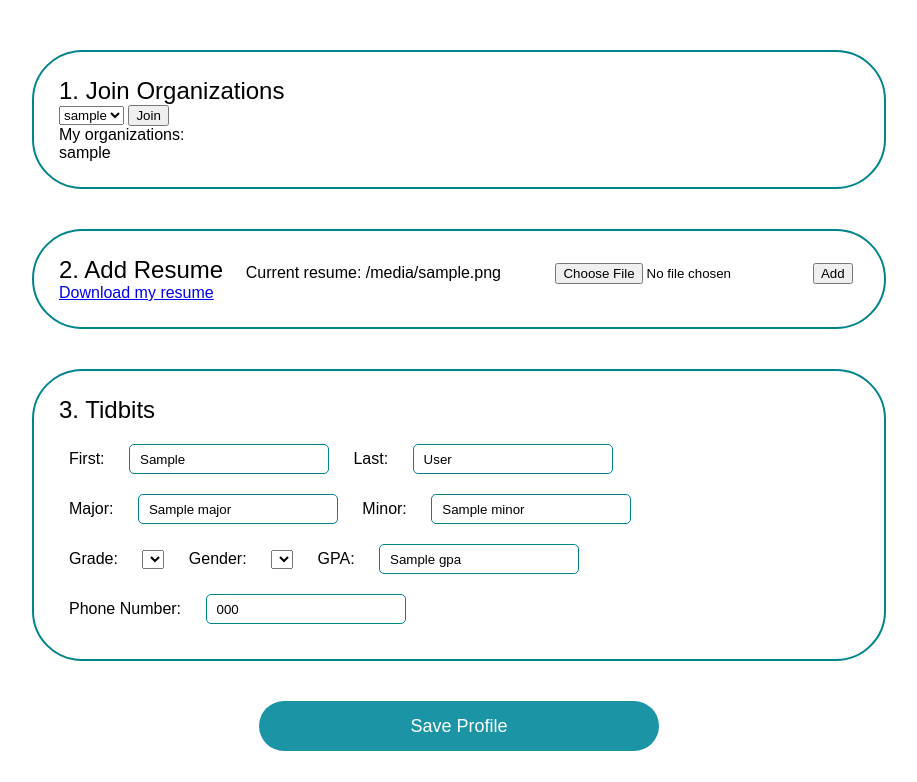
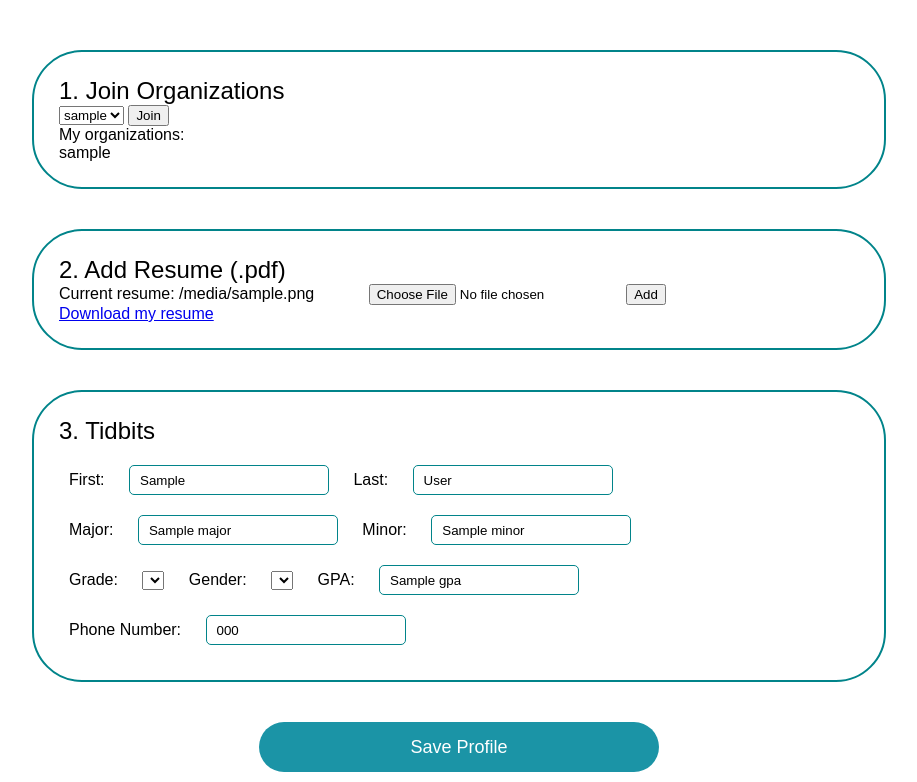
Before and after one commit to BHe87/ResumeHub, a Flask app: template templates/profile.html in a window 1280 px wide. Shown: the part 51-833 px from the top of the page, without its empty margins (181-1098 px from the left). Before the commit the page ends 802 px from the top, so only its background shows below. Run offline with Flask 2, Linux system fonts and the light colour scheme; tables that the repository leaves empty hold one stand-in row (values such as "Sample post"); the template is opened without the code that fills it: values that come from a table or form of the project are taken from there, most other values are stand-ins (such as "Sample title", 1, 10 or a date in 2020); lists and menus that the app fills with data are empty; some web fonts are replaced.

Commit message:
Display to inform a user that resume file must be .pdf

```diff
--- a/templates/profile.html
+++ b/templates/profile.html
@@ -28,7 +28,7 @@
 </form>
     <form method="post" action="{{ url_for('save_resume') }}" enctype="multipart/form-data">
         <div class="step step2">
-            <div class="step-title">2. Add Resume </div>
+            <div class="step-title">2. Add Resume (.pdf)</div><br>
             {% if current_student.filename is not none %}
                 <p>Current resume: {{ current_student.filename }}</p>
             {% else %}
```
